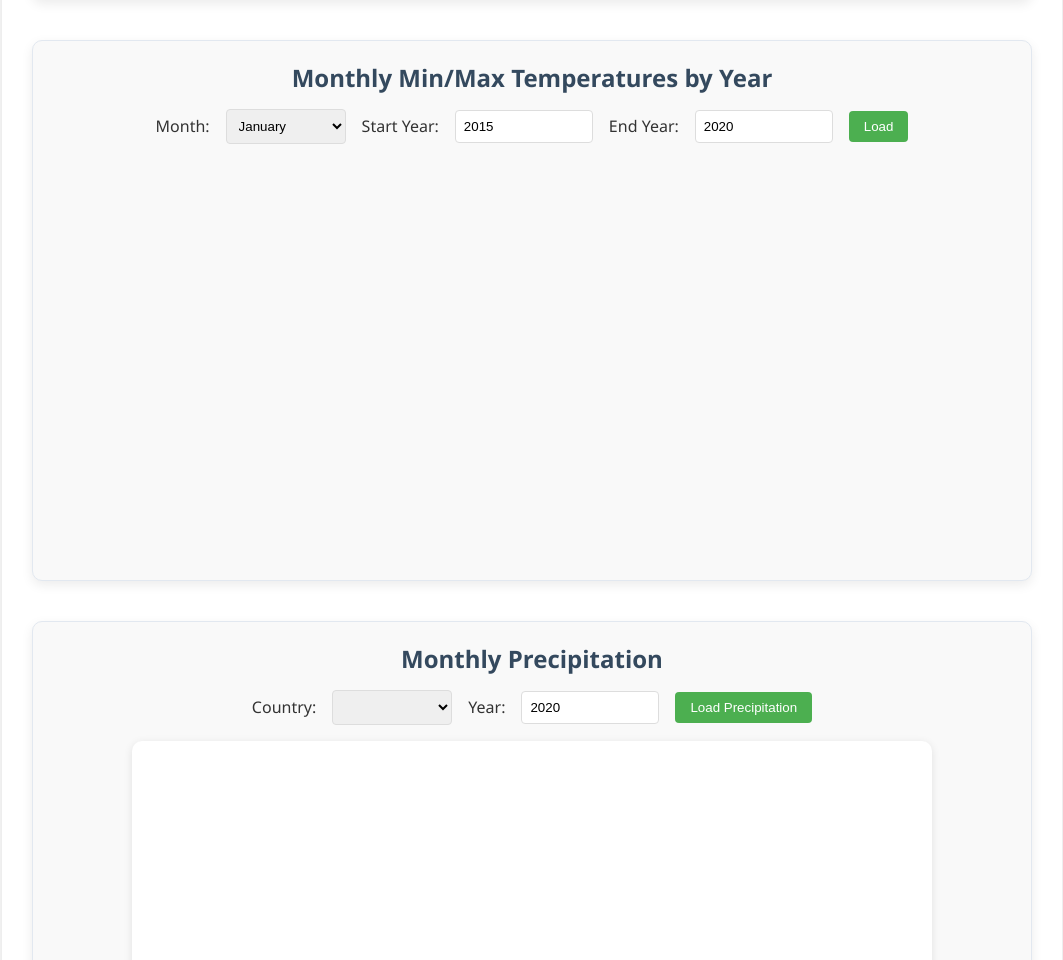
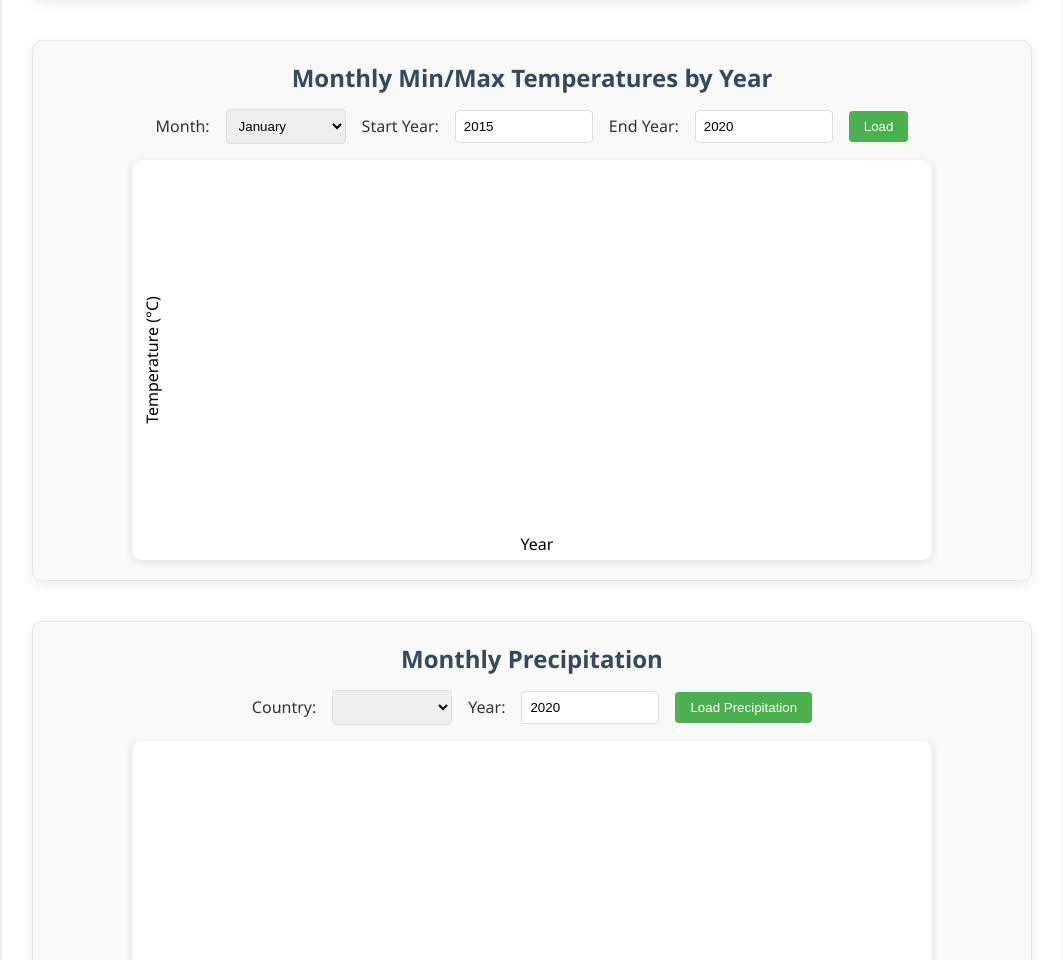
Before and after one commit to examplefirstaccount/dwv_project, a plain HTML site: page frontend/index.html in a window 1280 px wide. Shown: the part 1968-2928 px from the top of the page, without its empty margins (108-1171 px from the left). Drawn offline with nearby package versions, Linux system fonts and the light colour scheme; no server answers.

Commit message:
fix min max chart

```diff
--- a/frontend/index.html
+++ b/frontend/index.html
@@ -123,9 +123,7 @@
                 <input type="number" id="minmax-end-year" min="1950" max="2020" value="2020">
                 <button id="minmax-load-btn">Load</button>
             </div>
-            <div class="chart-container">
-                <canvas id="minmaxTemperatureChart"></canvas>
-            </div>
+            <svg id="minmaxTemperatureChart" width="800" height="400"></svg>
         </div>
 
         <!-- Feature 5: Precipitation Chart -->
--- a/frontend/styles.css
+++ b/frontend/styles.css
@@ -282,3 +282,8 @@ svg {
     display: block;
     margin: 0 auto;
 }
+
+#minmaxTemperatureChart {
+    display: block;
+    margin: 0 auto;
+}
```
